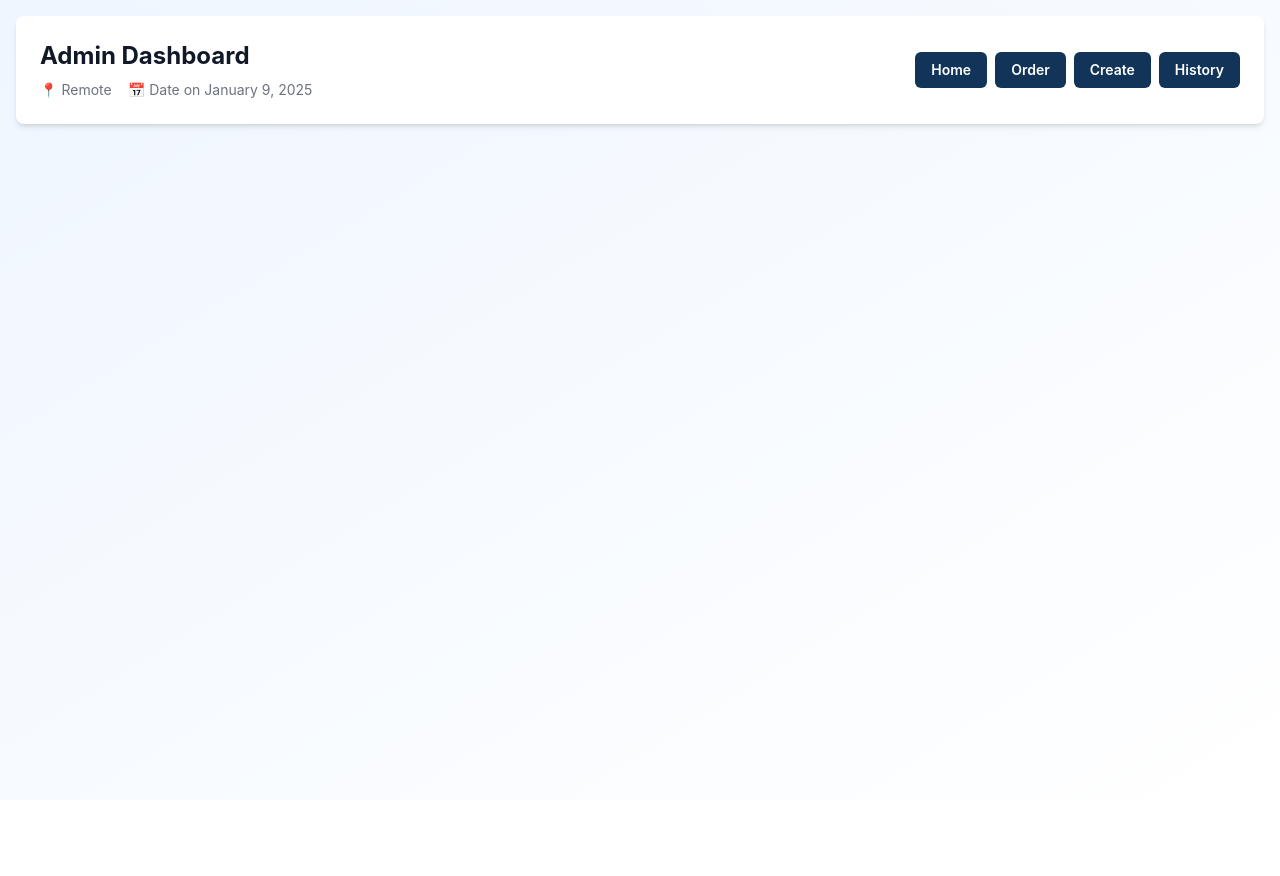
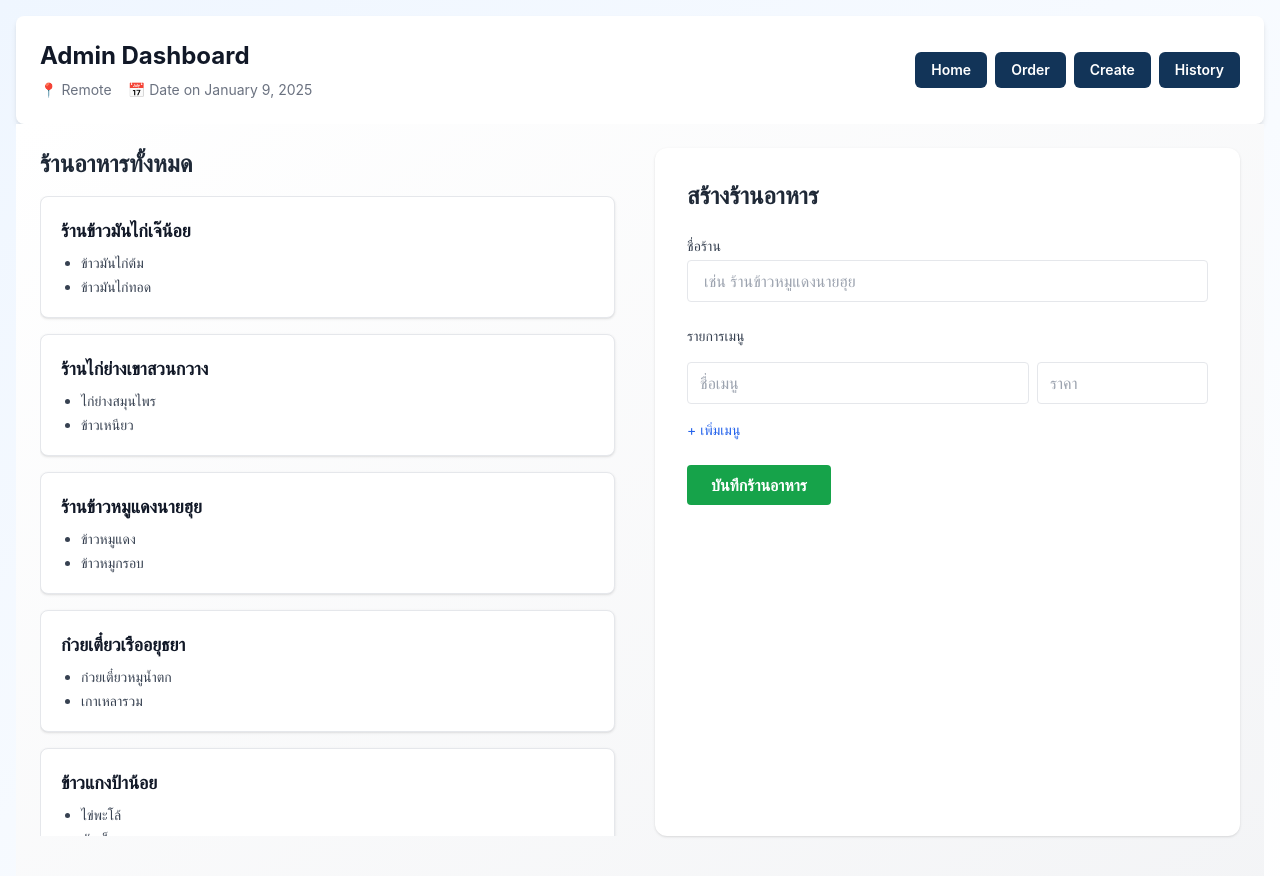
Before and after one commit to Ponanarutt/myhiwder-frontend, a React (Create React App) app in the folder frontend/: page /admin in a window 1280 px wide. Both pictures are taken after a click on the button "Create". Shown: the top 876 px of the page. Before the commit the page ends 800 px from the top, so only its background shows below. Built offline with nearby package versions, Linux system fonts and the light colour scheme.

Commit message:
orderpage

```diff
--- /dev/null
+++ b/frontend/src/Admin/Create.js
@@ -0,0 +1,196 @@
+import React, { useState } from "react";
+
+const initialShops = [
+  {
+    name: "ร้านข้าวมันไก่เจ๊น้อย",
+    menus: [
+      { name: "ข้าวมันไก่ต้ม", price: 40 },
+      { name: "ข้าวมันไก่ทอด", price: 45 },
+    ],
+  },
+  {
+    name: "ร้านไก่ย่างเขาสวนกวาง",
+    menus: [
+      { name: "ไก่ย่างสมุนไพร", price: 55 },
+      { name: "ข้าวเหนียว", price: 10 },
+    ],
+  },
+  {
+    name: "ร้านข้าวหมูแดงนายฮุย",
+    menus: [
+      { name: "ข้าวหมูแดง", price: 45 },
+      { name: "ข้าวหมูกรอบ", price: 50 },
+    ],
+  },
+  {
+    name: "ก๋วยเตี๋ยวเรืออยุธยา",
+    menus: [
+      { name: "ก๋วยเตี๋ยวหมูน้ำตก", price: 35 },
+      { name: "เกาเหลารวม", price: 45 },
+    ],
+  },
+  {
+    name: "ข้าวแกงป้าน้อย",
+    menus: [
+      { name: "ไข่พะโล้", price: 25 },
+      { name: "ผัดเผ็ดหมู", price: 30 },
+      { name: "แกงเขียวหวานไก่", price: 35 },
+    ],
+  },
+  {
+    name: "เจ๊แดงซีฟู้ด",
+    menus: [
+      { name: "ข้าวผัดปู", price: 70 },
+      { name: "ต้มยำกุ้ง", price: 90 },
+    ],
+  },
+  {
+    name: "ร้านกะเพราถาดพี่ใหญ่",
+    menus: [
+      { name: "กะเพราหมูสับถาด", price: 50 },
+      { name: "กะเพราทะเลถาด", price: 65 },
+    ],
+  },
+  {
+    name: "ส้มตำป้าติ๋ม",
+    menus: [
+      { name: "ตำไทย", price: 30 },
+      { name: "ตำปูปลาร้า", price: 35 },
+      { name: "ไก่ทอด", price: 40 },
+    ],
+  },
+  {
+    name: "หมูกรอบเจ๊หน่อย",
+    menus: [
+      { name: "ข้าวหมูกรอบราดน้ำ", price: 45 },
+      { name: "หมูกรอบล้วน", price: 55 },
+    ],
+  },
+  {
+    name: "ข้าวต้มโต้รุ่ง",
+    menus: [
+      { name: "ข้าวต้มหมู", price: 35 },
+      { name: "ยำไข่เค็ม", price: 40 },
+      { name: "ต้มจืดเต้าหู้หมูสับ", price: 45 },
+    ],
+  },
+];
+
+const CreatePage = () => {
+  const [shopName, setShopName] = useState("");
+  const [menuItems, setMenuItems] = useState([{ name: "", price: "" }]);
+  const [shops, setShops] = useState(initialShops);
+
+  const handleMenuChange = (index, field, value) => {
+    const updated = [...menuItems];
+    updated[index][field] = value;
+    setMenuItems(updated);
+  };
+
+  const addMenuItem = () => {
+    setMenuItems([...menuItems, { name: "", price: "" }]);
+  };
+
+  const handleSubmit = (e) => {
+    e.preventDefault();
+    const newShop = { name: shopName, menus: menuItems };
+    setShops([...shops, newShop]);
+    setShopName("");
+    setMenuItems([{ name: "", price: "" }]);
+  };
+
+  return (
+    <div className="h-screen w-full bg-gradient-to-br from-white to-gray-100 p-6 overflow-y-auto">
+      <div className="max-w-7xl mx-auto flex flex-col lg:flex-row gap-8">
+        {/* ซ้าย: ร้านอาหาร */}
+        <div className="lg:w-1/2 w-full">
+          <h2 className="text-2xl font-bold text-gray-800 mb-4">ร้านอาหารทั้งหมด</h2>
+          <div className="space-y-4 max-h-[80vh] overflow-y-auto pr-2">
+            {shops.length === 0 ? (
+              <div className="p-4 bg-white rounded shadow text-gray-400 italic">
+                ยังไม่มีร้านอาหาร
+              </div>
+            ) : (
+              shops.map((shop, index) => (
+                <div
+                  key={index}
+                  className="bg-white p-5 rounded-lg border border-gray-200 shadow hover:shadow-md transition"
+                >
+                  <h3 className="text-lg font-semibold text-gray-900 mb-2">{shop.name}</h3>
+                  <ul className="text-sm text-gray-700 list-disc ml-5 space-y-1">
+                    {shop.menus.map((item, i) => (
+                      <li key={i}>{item.name}</li>
+                    ))}
+                  </ul>
+                </div>
+              ))
+            )}
+          </div>
+        </div>
+
+        {/* ขวา: ฟอร์มสร้างร้าน */}
+        <div className="lg:w-1/2 w-full bg-white p-8 rounded-xl shadow space-y-6">
+          <h2 className="text-2xl font-bold text-gray-800">สร้างร้านอาหาร</h2>
+          <form onSubmit={handleSubmit} className="space-y-6">
+            {/* Input ร้าน */}
+            <div>
+              <label className="block text-sm font-medium text-gray-700 mb-1">ชื่อร้าน</label>
+              <input
+                type="text"
+                value={shopName}
+                onChange={(e) => setShopName(e.target.value)}
+                className="w-full border rounded px-4 py-2 focus:outline-none focus:ring-2 focus:ring-blue-500"
+                placeholder="เช่น ร้านข้าวหมูแดงนายฮุย"
+                required
+              />
+            </div>
+
+            {/* Input เมนู */}
+            <div className="space-y-4">
+              <label className="block text-sm font-medium text-gray-700">รายการเมนู</label>
+              {menuItems.map((item, index) => (
+                <div key={index} className="flex gap-2">
+                  <input
+                    type="text"
+                    placeholder="ชื่อเมนู"
+                    value={item.name}
+                    onChange={(e) => handleMenuChange(index, "name", e.target.value)}
+                    className="w-2/3 border rounded px-3 py-2"
+                    required
+                  />
+                  <input
+                    type="number"
+                    placeholder="ราคา"
+                    value={item.price}
+                    onChange={(e) => handleMenuChange(index, "price", e.target.value)}
+                    className="w-1/3 border rounded px-3 py-2"
+                    required
+                  />
+                </div>
+              ))}
+              <button
+                type="button"
+                onClick={addMenuItem}
+                className="text-blue-600 hover:underline text-sm"
+              >
+                + เพิ่มเมนู
+              </button>
+            </div>
+
+            {/* ปุ่มบันทึก */}
+            <div>
+              <button
+                type="submit"
+                className="bg-green-600 hover:bg-green-700 text-white px-6 py-2 rounded font-semibold"
+              >
+                บันทึกร้านอาหาร
+              </button>
+            </div>
+          </form>
+        </div>
+      </div>
+    </div>
+  );
+};
+
+export default CreatePage;
--- a/frontend/src/Admin/HomeA.js
+++ b/frontend/src/Admin/HomeA.js
@@ -1,7 +1,7 @@
 "use client";
 
 import React from "react";
-
+import CreatePage from "./Create";
 import MainA from "./mainA";
 import OrderA from "./OrderA";
 import { useState } from "react";
@@ -57,7 +57,7 @@ const HomeA = () => {
       ) : TopicA === "Order" ? (
         <OrderA className="w-full" />
       ) : (
-        <div></div>
+        <CreatePage/>
       )}
     </div>
   );
```
